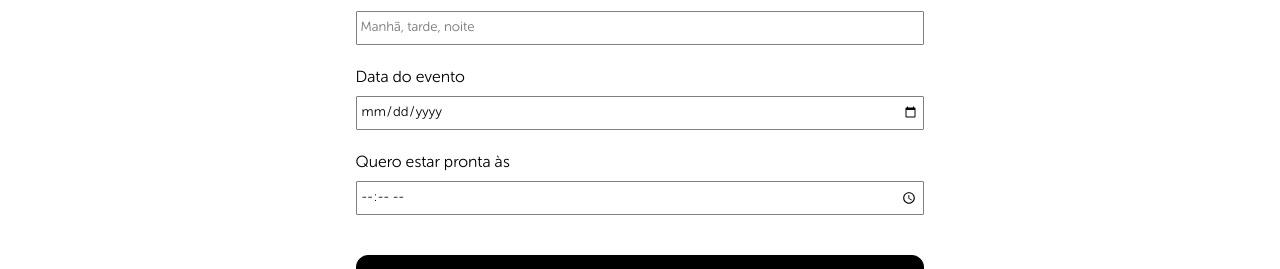
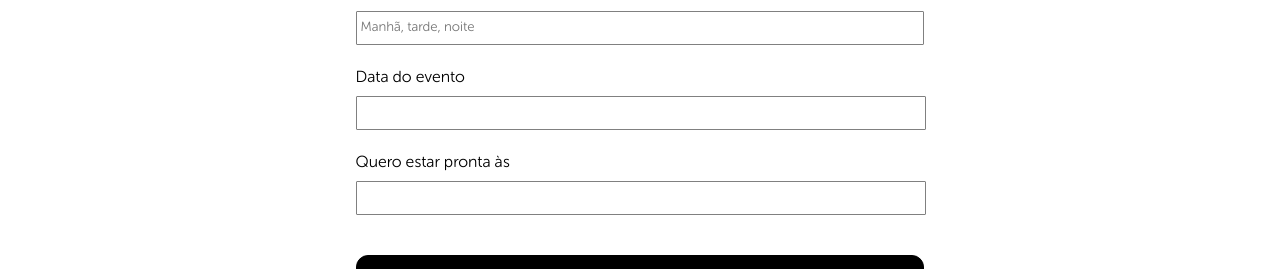
Before and after one commit to gabrielscapim/frontend-schedule-your-beauty, a React (Vite) app: page / in a window 1280 px wide. Both pictures are taken after a click on the button "Agende seu horário". Shown: the part 496-765 px from the top of the page. Built offline with nearby package versions, Linux system fonts and the light colour scheme.

Commit message:
feat: date picker and states

```diff
--- a/package.json
+++ b/package.json
@@ -14,7 +14,9 @@
     "@itseasy21/react-elastic-carousel": "^0.12.3",
     "@trybe/eslint-config-frontend": "^1.11.3",
     "bootstrap-icons": "^1.10.5",
+    "date-fns": "^2.30.0",
     "react": "^18.2.0",
+    "react-datepicker": "^4.16.0",
     "react-dom": "^18.2.0",
     "react-router-dom": "^6.14.2"
   },
--- a/src/components/form/Input/Input.module.css
+++ b/src/components/form/Input/Input.module.css
@@ -7,6 +7,7 @@
 .input-container label {
     margin-bottom: 8px;
 }
+
 
 .input {
     border: 1px solid gray;
--- a/src/pages/PageMain/index.jsx
+++ b/src/pages/PageMain/index.jsx
@@ -29,7 +29,6 @@ function PageMain() {
   };
 
   const contactHandleClick = () => {
-    console.log('clico');
     window.location.href = 'https://wa.me/5544991343233?text=Oi%20Isa,%20gostaria%20de%20mais%20informações%20sobre%20suas%20produções!';
   };
 
--- a/src/pages/PageSchedule/PageSchedule.module.css
+++ b/src/pages/PageSchedule/PageSchedule.module.css
@@ -32,6 +32,24 @@
     color: black;
 }
 
+.date-picker input {
+    border: 1px solid gray;
+    border-radius: 1px;
+    padding: 2px 1.5% 2px 1.5%;
+    height: 28px;
+    font-family: 'MuseoSansRounded-300';
+    align-items: center;
+    width: 97%;
+}
+
+.date-picker {
+    margin-bottom: 24px;
+}
+
+.date-label {
+    margin-bottom: 8px;
+}
+
 @media all and (max-width: 1024px) {
     .form-group-1 {
         width: 90%;
--- a/src/pages/PageSchedule/index.jsx
+++ b/src/pages/PageSchedule/index.jsx
@@ -1,9 +1,46 @@
+import DatePicker from 'react-datepicker';
+import ptBR from 'date-fns/locale/pt-BR';
+import { useState } from 'react';
 import Button from '../../components/form/Button';
 import Input from '../../components/form/Input';
 import Select from '../../components/form/Select';
 import styles from './PageSchedule.module.css';
+import 'react-datepicker/dist/react-datepicker.css';
 
 function PageSchedule() {
+  const [state, setState] = useState({
+    eventUserName: '',
+    eventUserTel: '',
+    productionType: 'Maquiagem e penteado',
+    eventName: '',
+    eventPeriod: '',
+  });
+  const [eventDate, setEventDate] = useState('');
+  const [eventHour, setEventHour] = useState('');
+
+  const {
+    eventUserName,
+    eventUserTel,
+    productionType,
+    eventName,
+    eventPeriod,
+  } = state;
+
+  const handleChange = ({ target }) => {
+    const { name, value } = target;
+    return setState((prevState) => ({
+      ...prevState,
+      [name]: value,
+    }));
+  };
+
+  const confirmScheduleHandleClick = () => {
+    if (window.confirm('Deseja confirmar o agendamento da sua producão?')) {
+      console.log('confirmou');
+    }
+    console.log('não confirmou');
+  };
+
   return (
     <form className={ styles.form }>
       <div className={ styles['form-group-1'] }>
@@ -11,54 +48,85 @@ function PageSchedule() {
           label="Nome"
           id="event-user-name"
           type="text"
+          inputValue={ eventUserName }
           placeHolder="Digite seu nome"
           maxInputLength={ 64 }
           name="eventUserName"
+          handleChange={ handleChange }
         />
         <Input
           label="Contato (WhatsApp)"
           id="event-user-tel"
           type="number"
+          inputValue={ eventUserTel }
           placeHolder="Digite seu nome"
           name="eventUserTel"
+          handleChange={ handleChange }
         />
         <Select
           id="production-type-select"
           label="Selecione a sua produção"
           options={ ['Maquiagem e penteado', 'Apenas maquiagem', 'Apenas penteado'] }
+          inputValue={ productionType }
           name="productionType"
+          handleChange={ handleChange }
         />
         <Input
           label="Evento"
           id="event-input"
           type="text"
+          inputValue={ eventName }
           placeHolder="Casamento, formatura, ensaio fotográfico"
           maxInputLength={ 64 }
           name="eventName"
+          handleChange={ handleChange }
         />
         <Input
           label="Período do evento"
           id="event-period-input"
           type="text"
+          min="2023-07-23"
+          inputValue={ eventPeriod }
           placeHolder="Manhã, tarde, noite"
           maxInputLength={ 64 }
           name="eventPeriod"
+          handleChange={ handleChange }
         />
-        <Input
-          label="Data do evento"
+        <label
+          className={ styles['date-label'] }
+          htmlFor="event-date-input"
+        >
+          Data do evento
+        </label>
+        <DatePicker
           id="event-date-input"
-          type="date"
-          name="eventDate"
+          selected={ eventDate }
+          onChange={ (date) => setEventDate(date) }
+          includeDates={ [new Date()] }
+          locale={ ptBR }
+          dateFormat="dd/MM/yyyy"
+          wrapperClassName={ styles['date-picker'] }
         />
-        <Input
-          label="Quero estar pronta às"
+        <label
+          className={ styles['date-label'] }
+          htmlFor="event-date-input"
+        >
+          Quero estar pronta às
+        </label>
+        <DatePicker
           id="event-hour-input"
-          type="time"
-          name="eventHour"
+          selected={ eventHour }
+          onChange={ (hour) => setEventHour(hour) }
+          locale={ ptBR }
+          showTimeSelect
+          showTimeSelectOnly
+          dateFormat="h:mm aa"
+          wrapperClassName={ styles['date-picker'] }
         />
         <Button
           type="button"
           label="Agendar"
+          onClick={ confirmScheduleHandleClick }
         />
       </div>
     </form>
```
Also changed, not shown: 1 other file (tests, documents, lock files or other folders).
